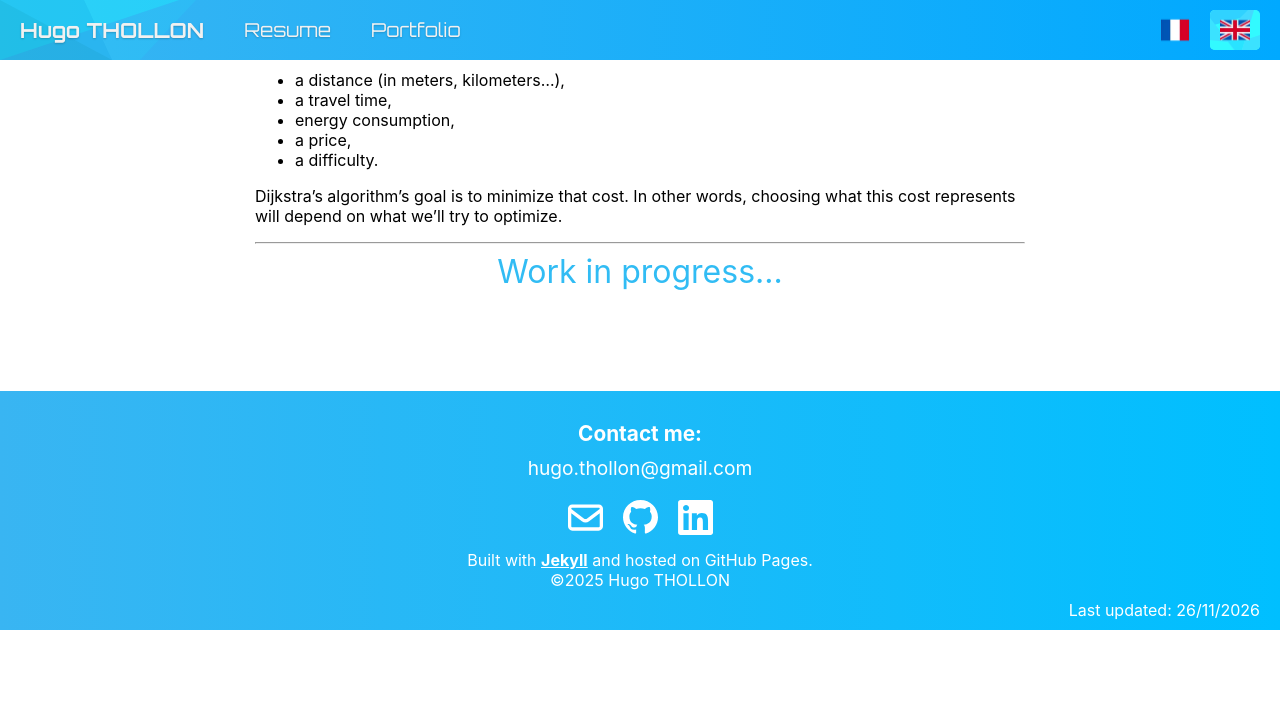
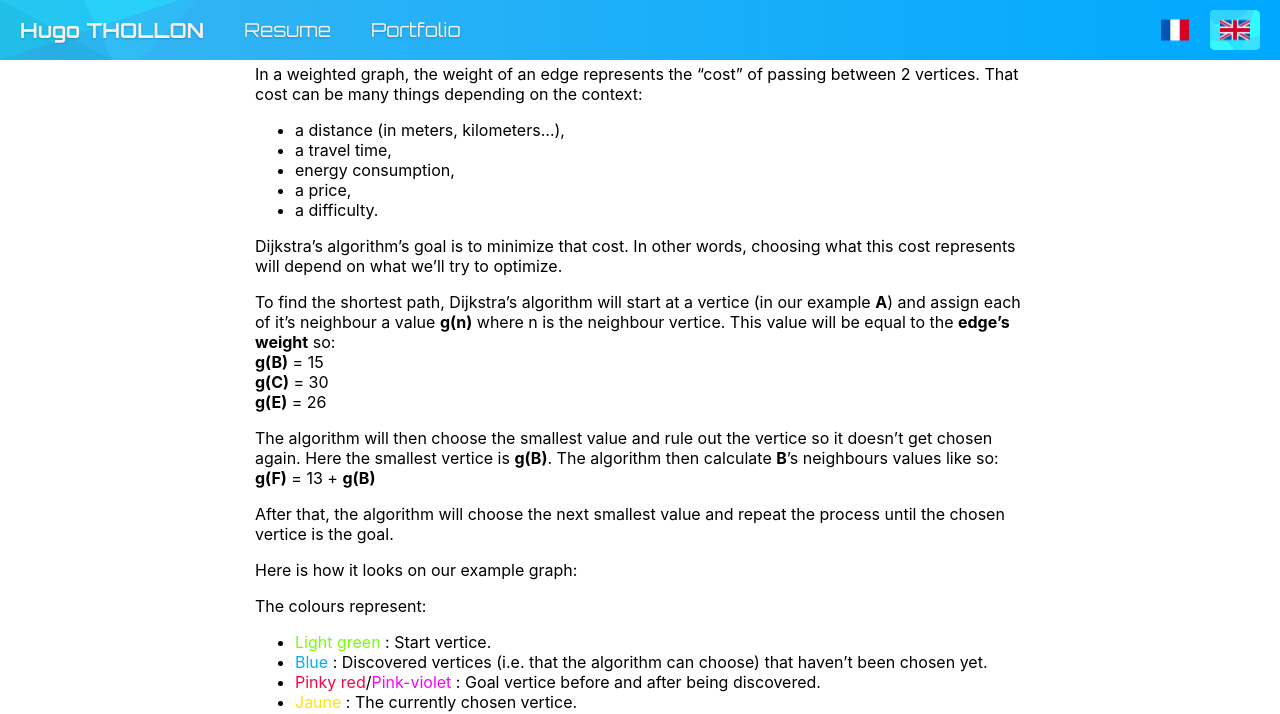
Before and after one commit to HugoTHOLLON/HugoTHOLLON.github.io, a Jekyll site: the page built from en/projects/_posts/2025-10-01-a-star-study.md, in a window 1280 px wide and 1400 px high, scrolled down 1898 px. Shown: the top 714 px of the window. Built offline with Jekyll 4.4.1, drawn with Linux system fonts in a browser that asks for light colours; before the commit the page ends 2528 px from its top, so only the background shows below that; some of the changed text lies outside the part shown.

Commit message:
Updating main branch with relevant changes from branch IUT

```diff
--- a/_config.yml
+++ b/_config.yml
@@ -110,3 +110,16 @@ defaults:
       type: "work_experience"
     values:
       lang: "fr"
+
+  # Make the paths for posts shorter
+  - scope:
+      path: "en/projects/_posts"
+      type: "posts"
+    values:
+      permalink: /en/project/:title/
+
+  - scope:
+      path: "fr/projects/_posts"
+      type: "posts"
+    values:
+      permalink: /fr/project/:title/
--- a/_sass/_homeStyle.scss
+++ b/_sass/_homeStyle.scss
@@ -249,7 +249,7 @@ main {
       justify-items: center;
 
       .card {
-        height: fit-content;
+        // height: fit-content;
         max-width: 400px;
         border: solid rgba(42, 208, 248, 1) 8px;
         border-radius: 15px;
@@ -257,6 +257,7 @@ main {
         box-shadow: 0 4px 8px 0 rgba(0, 0, 0, 0.2);
         z-index: 1;
         color: white;
+        text-decoration: none;
 
         display: flex;
         flex-direction: column;
@@ -280,14 +281,12 @@ main {
         }
 
         .card-image {
-          padding: 0;
-          img {
-            max-width: 100%;
-            object-fit: contain;
-          }
+          max-width: 100%;
+          object-fit: contain;
         }
 
         .card-content {
+          height: 100%;
           display: flex;
           flex-direction: column;
           padding: 10px;
@@ -295,23 +294,7 @@ main {
           .card-title {
             font-size: 1.2rem;
             font-weight: bold;
-
-            a {
-              color: white;
-
-              text-decoration: underline;
-
-              text-decoration-color: transparent;
-              /*for opera and mozilla support*/
-              -webkit-text-decoration-color: transparent;
-              -moz-text-decoration-color: transparent;
-
-              transition: text-decoration-color 0.5s;
-
-              &:hover {
-                text-decoration-color: currentColor;
-              }
-            }
+            color: white;
           }
 
           .card-project-type {
@@ -324,8 +307,32 @@ main {
 
           .card-extract {
             margin-top: 10px;
+            margin-bottom: 15px;
             p {
               margin: 0;
+            }
+          }
+
+          .card-tags {
+            margin: 0;
+            padding: 0;
+            margin-top: auto;
+
+            list-style-type: none;
+
+            display: flex;
+            flex-direction: row;
+            flex-wrap: wrap;
+            gap: 10px;
+            justify-content: center;
+
+            .card-tag-item {
+              font-size: 0.85rem;
+              color: #39b5f2;
+              padding: 5px 10px;
+              border-radius: 9999px;
+              background: white;
+              font-weight: bold;
             }
           }
 
--- a/en/projects/_posts/2025-10-01-a-star-study.md
+++ b/en/projects/_posts/2025-10-01-a-star-study.md
@@ -15,8 +15,8 @@ description: "Conducted a comparative study of  Dijkstra and A* pathfinding algo
 
 During my third year at the IUT I had the opportunity to work on 2 projects related to pathfinding algorithms with 2 classmates. This article is a summary of both projects. You can view the full projects in their respective GitHub repositories:
 
-- [Project 1 repository](https://github.com/HugoTHOLLON/pathfinding-algorithm-project){:target="\_blank"}.
-- [Project 2 repository](https://github.com/HugoTHOLLON/A-Star-Algorithm-Study){:target="\_blank"}.
+- [Project 1: algorithms comparison](https://github.com/HugoTHOLLON/pathfinding-algorithm-project){:target="\_blank"}.
+- [Project 2: in depth study of Dijkstra and A\*](https://github.com/HugoTHOLLON/A-Star-Algorithm-Study){:target="\_blank"}.
 
 The first project was a comparison between Dijkstra and A\* algorithms performances.
 The second was a presentation of the algorithms with in depth maths examples, a visual implementation and an opening to another more performant algorithm: HPA\*.
@@ -45,12 +47,40 @@ In a weighted graph, the weight of an edge represents the "cost" of passing betw
 
 Dijkstra's algorithm's goal is to minimize that cost. In other words, choosing what this cost represents will depend on what we'll try to optimize.
 
+To find the shortest path, Dijkstra's algorithm will start at a vertice (in our example **A**) and assign each of it's neighbour a value **g(n)** where n is the neighbour vertice. This value will be equal to the **edge's weight** so:
+**g(B)** = 15
+**g(C)** = 30
+**g(E)** = 26
+
+The algorithm will then choose the smallest value and rule out the vertice so it doesn't get chosen again. Here the smallest vertice is **g(B)**. The algorithm then calculate **B**'s neighbours values like so:
+**g(F)** = 13 + **g(B)**
+
+After that, the algorithm will choose the next smallest value and repeat the process until the chosen vertice is the goal.
+
+Here is how it looks on our example graph:
+
+The colours represent:
+
+- <span style="color:#7bfc03">Light green</span> : Start vertice.
+- <span style="color:#03adfc">Blue</span> : Discovered vertices (i.e. that the algorithm can choose) that haven't been chosen yet.
+- <span style="color:#fc0345">Pinky red</span>/<span style="color:#f803fc">Pink-violet</span> : Goal vertice before and after being discovered.
+- <span style="color:#fce703">Jaune</span> : The currently chosen vertice.
+- <span style="color:#03fc14">Vert</span> : Final shortest path between **A** and **J**.
+
+{% include place-figure.html src="/assets/images/projects/pathfinding_study/dijkstra_steps.gif" alt="Dijkstra steps example" figure-nb="2" figure-text="Execution of Dijkstra's algorithm on the example graph" %}
+
+## Limits
+
+Although Dijkstra’s algorithm is very useful for finding the shortest path, it has several limitations, the most significant being its execution speed.
+In practice, the algorithm explores all possible directions to determine the shortest path, which leads it to examine many unnecessary paths, for example, those that go away from the goal.
+Processing these irrelevant paths increases the number of operations made and therefore the overall running time.
+
+A\* algorithm solves this problem by introducing an heuristic value to each vertice.
+
+See below an example of how Dijkstra behave in a huge graph.
+
+{% include place-figure.html src="/assets/images/projects/pathfinding_study/dijkstra_execution.gif" alt="Dijkstra excution example on a huge map" figure-nb="2" figure-text="Execution of Dijkstra's algorithm on the Haute-Garonne map" %}
+
 ---
 
 <div class="work-in-progress">Work in progress...</div>
-
-<!-- Nous allons utiliser le terme g(n) pour parler de la somme des poids des arêtes entre le nœud de départ D et n un nœud du graphe. Il peut exister plusieurs chemins entre D et n. g(n) fait réference au chemin avec le plus petit poids découvert pour l'instant.
-
-Dans l'algorithme de Dijkstra, les poids sont forcément positifs. Pour des poids négatifs il est préferable d'utiliser l'algorithme de Bellman-Ford dont nous ne parlerons pas ici.
-
-Dans nos implémentations et pour cette présentation, nous considèrerons que les graphes sont non-orientés et que les poids représentent la distance en mètre entre 2 nœuds. -->
```
Also changed, not shown: other parts of en/projects/_posts/2025-10-01-a-star-study.md (+3 -1 lines), _layouts/home.html (+19 -12 lines), fr/index.md (+2 -2 lines), assets/images/photo_Hugo_THOLLON (Copy).jpg (added), assets/images/projects/pathfinding_study/a_star_execution.gif (added), assets/images/projects/pathfinding_study/dijkstra_execution.gif (added), assets/images/resume/CV Hugo THOLLON 2026 fr.png, 2 other files.
